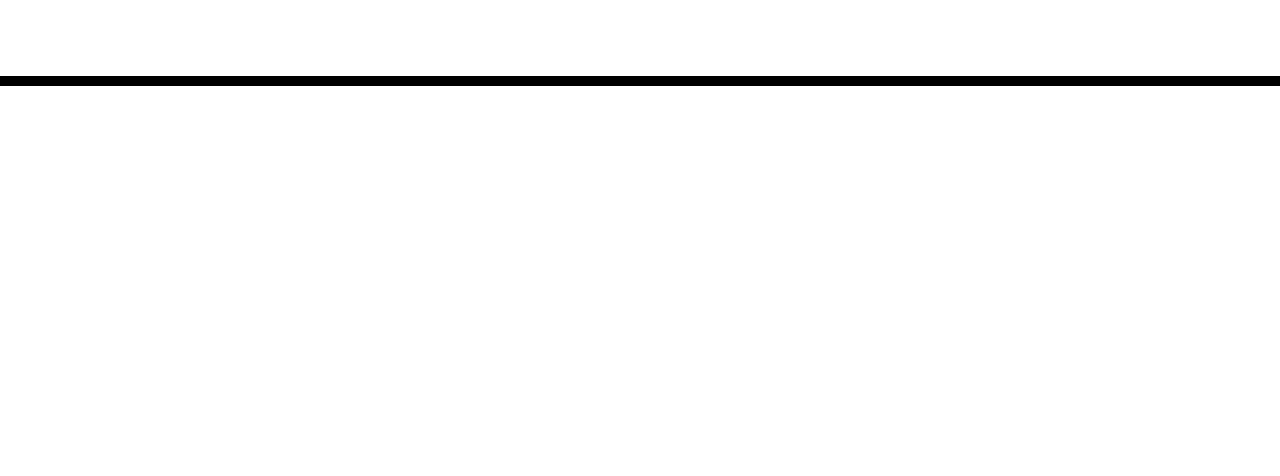
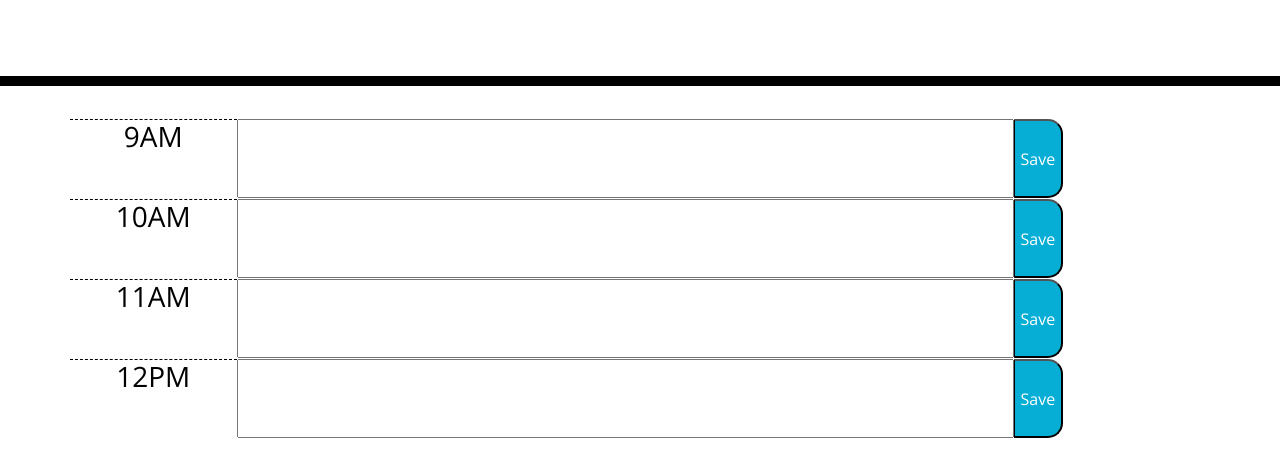
Before and after one commit to MadStoddard/super-disco, a plain HTML site: page Develop/index.html in a window 1280 px wide. Shown: the part 182-658 px from the top of the page. Drawn offline with nearby package versions, Linux system fonts and the light colour scheme.

Commit message:
hour array and rows

```diff
--- a/Develop/index.html
+++ b/Develop/index.html
@@ -29,10 +29,13 @@
       <p id="currentDay" class="lead"></p>
     </header>
     <div class="container">
-      <!-- Timeblocks go here -->
+
+
     </div>
 
     <script src="https://code.jquery.com/jquery-3.4.1.min.js"></script>
     <script src="https://cdnjs.cloudflare.com/ajax/libs/moment.js/2.24.0/moment.min.js"></script>
+    <script src="./script.js"></script>
   </body>
+
 </html>
--- /dev/null
+++ b/Develop/script.js
@@ -0,0 +1,43 @@
+var containerDiv = document.querySelector(".container");
+
+var hourArray = [
+    "9AM",
+    "10AM",
+    "11AM",
+    "12PM"
+]
+
+for (i = 0; i < hourArray.length; i++) {
+    // render an instance of the time-block
+    var timeBlockDiv = document.createElement("div")
+    var hourH3 = document.createElement("h3");
+    var descriptionEl = document.createElement("input");
+    var saveBtn = document.createElement("button");
+
+    timeBlockDiv.classList = "time-block row";
+    hourH3.classList.add("hour");
+    hourH3.textContent = hourArray[i]
+    descriptionEl.classList = "description";
+    descriptionEl.setAttribute("type","text");
+    saveBtn.classList = "saveBtn";
+    saveBtn.textContent = "Save";
+    saveBtn.addEventListener("click", saveClick)
+
+    containerDiv.append(timeBlockDiv);
+    timeBlockDiv.append(hourH3);
+    timeBlockDiv.append(descriptionEl);
+    timeBlockDiv.append(saveBtn);
+}
+
+function saveClick () {
+    alert("Hello")
+}
+
+
+
+
+    // <div class="time-block row">
+    //     <h3 class="hour">9AM</h3>
+    //     <input class="description" type="text"/>
+    //     <button class="saveBtn">Save</button>
+    //  </div>
--- a/Develop/style.css
+++ b/Develop/style.css
@@ -23,11 +23,13 @@ textarea{
 
 .description{
   white-space: pre-wrap;
+  width: 70%;
 }
 
 .time-block{
   text-align: center;
   border-radius: 15px;
+  width: 100%;
 }
 
 .row {
@@ -40,6 +42,7 @@ textarea{
   background-color: #ffffff;
   color: #000000;
   border-top: 1px dashed #000000;
+  width: 15%;
 }
 
 .past {
@@ -69,3 +72,9 @@ textarea{
   font-size: 20px;
   transition: all .3s ease-in-out;
 }
+
+.container {
+  /* display: flex; */
+  /* flex-direction: row; */
+  width: 90%
+}
```
Also changed, not shown: loop.js (added, +40 -0 lines).
